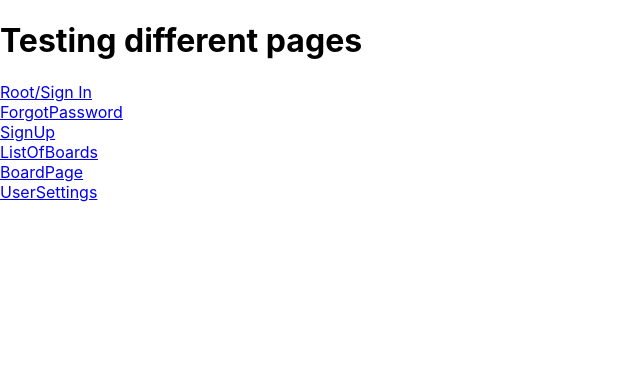
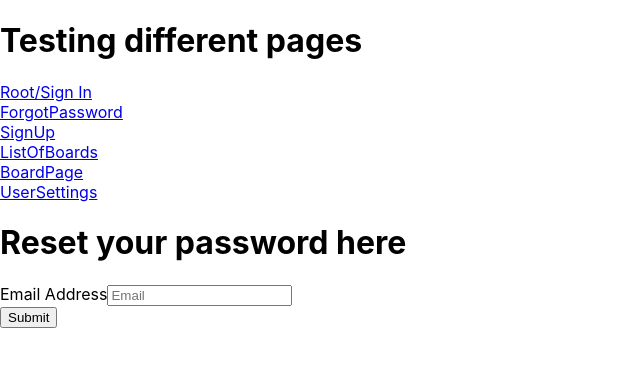
Before and after one commit to GeorgeLuDev/DefinitelyNotTrello, a React (Create React App) app in the folder frontend/: page /ForgotPassword in a window 1280 px wide. Shown: the top 366 px of the page, without its empty margins (0-640 px from the left). Built offline with nearby package versions, Linux system fonts and the light colour scheme.

Commit message:
working on forgot passwords

```diff
--- /dev/null
+++ b/frontend/src/components/ForgotPasswordUI.js
@@ -0,0 +1,32 @@
+import React, { useState } from 'react';
+
+function ForgotPasswordUI()
+{
+
+    var loginEmail;
+
+    const [message,setMessage] = useState('');
+
+    const doForgotPassword = async event =>
+    {
+        event.preventDefault();
+        console.log("doForgotPassword called.");
+
+        var js = '{"email":"'+loginEmail.value + '"}';
+
+    }
+
+    return (
+        <div>
+            <h1>Reset your password here</h1>
+            <form>
+                <label>Email Address</label>
+                <input type="text" placeholder="Email" ref={(c) => loginEmail = c}/><br/>
+                <input type="submit" onClick={doForgotPassword}/>
+                <span id="forgotPasswordResult">{message}</span>
+            </form>
+        </div>
+    )
+}
+
+export default ForgotPasswordUI;
--- a/frontend/src/pages/ForgotPasswordPage.js
+++ b/frontend/src/pages/ForgotPasswordPage.js
@@ -1,12 +1,14 @@
 import React from 'react';
 
 import Header from '../components/Header';
+import ForgotPasswordUI from '../components/ForgotPasswordUI';
 
 const ForgotPasswordPage = () =>
 {
     return(
         <div>
             <Header />
+            <ForgotPasswordUI />
         </div>
     );
 }
```
